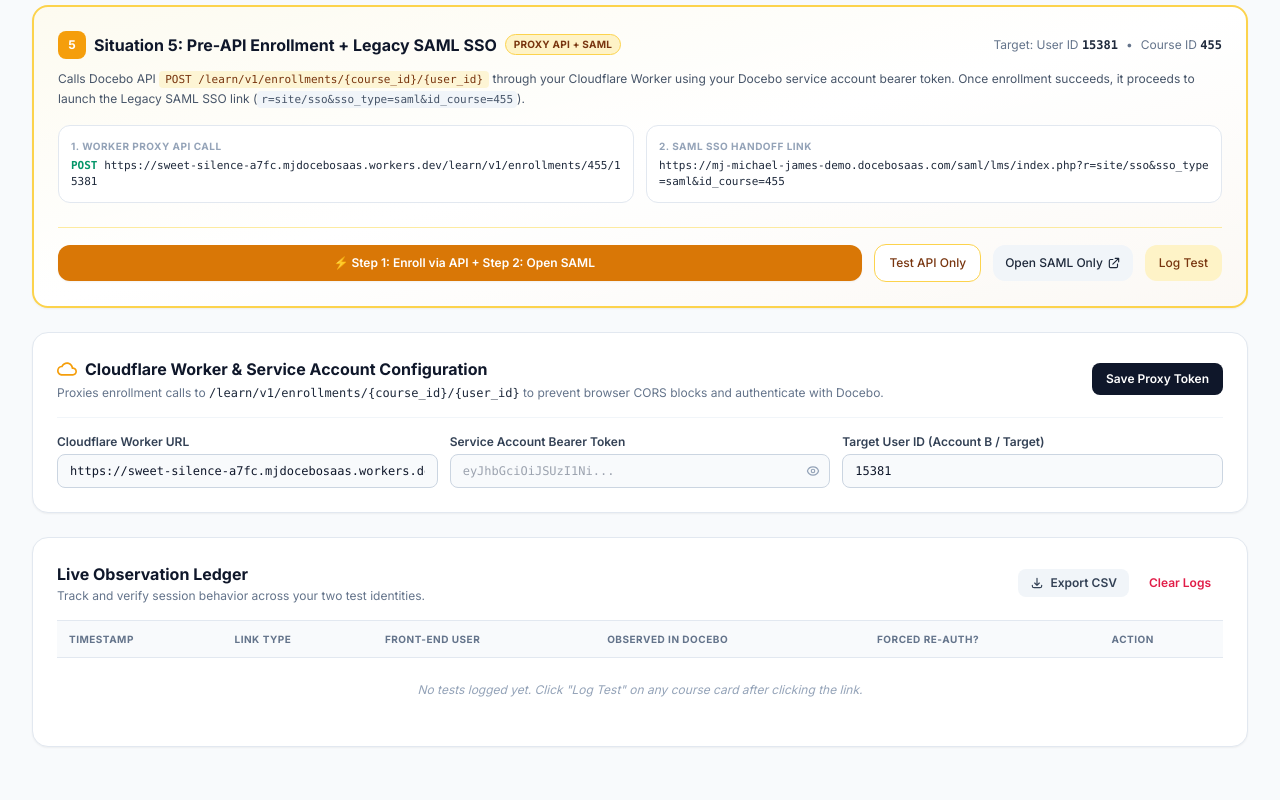
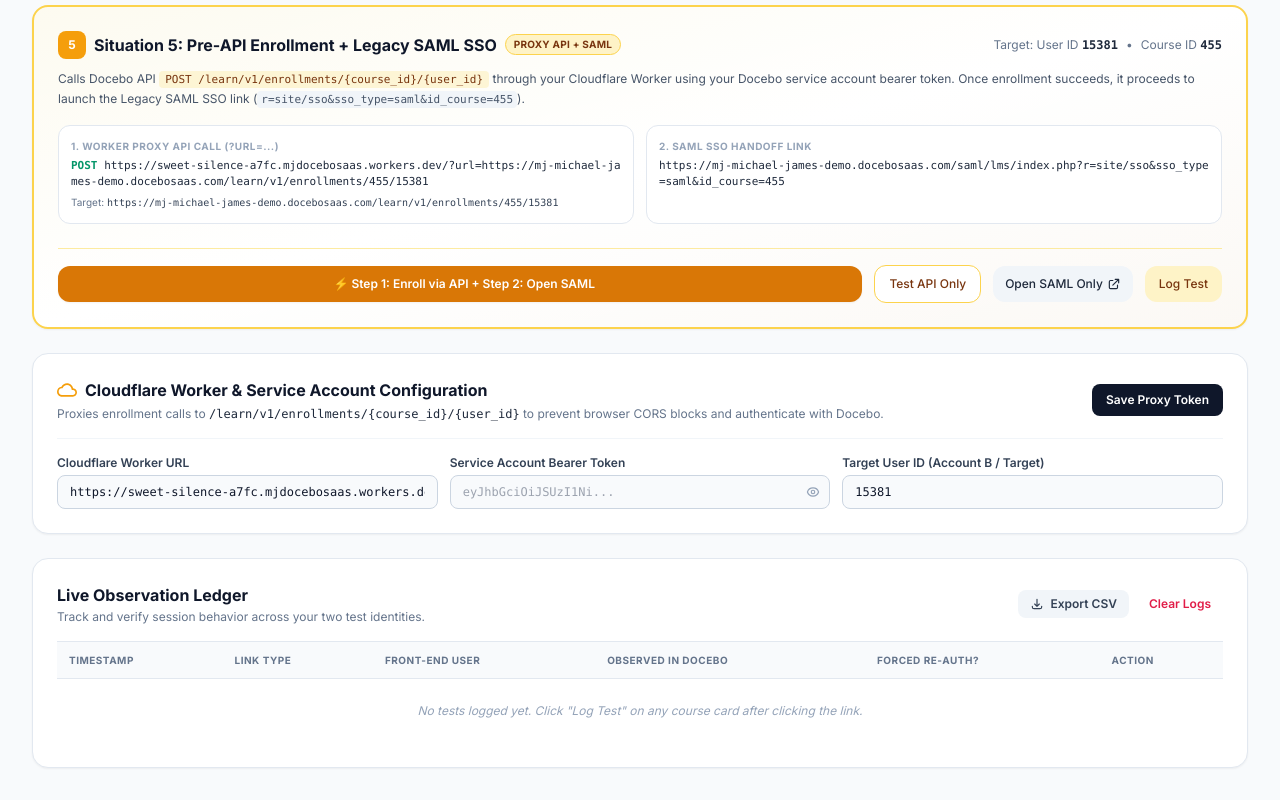
Before and after one commit to MJDocebo/enrollment-sso-link-example, a plain HTML site: page index.html in a window 1280 px wide. Shown: the part 1223-2023 px from the top of the page. Before the commit the page ends 2002 px from the top, so only its background shows below. Drawn offline with nearby package versions, Linux system fonts and the light colour scheme.

Commit message:
fixed incorrect API call with proxy

```diff
--- a/index.html
+++ b/index.html
@@ -552,10 +552,14 @@
                     <div class="mt-4 grid grid-cols-1 md:grid-cols-2 gap-3 text-xs">
                         <div class="bg-white rounded-xl p-3 border border-slate-200 shadow-2xs">
                             <span class="text-[10px] font-bold text-slate-400 uppercase tracking-wider block mb-1">1.
-                                Worker Proxy API Call</span>
+                                Worker Proxy API Call (?url=...)</span>
                             <div class="font-mono text-slate-800 text-[11px] break-all">
                                 <span class="text-emerald-600 font-bold">POST</span> <span
-                                    id="workerApiUrlPreview">https://sweet-silence-a7fc.mjdocebosaas.workers.dev/learn/v1/enrollments/455/15381</span>
+                                    id="workerApiUrlPreview">https://sweet-silence-a7fc.mjdocebosaas.workers.dev/?url=https://mj-michael-james-demo.docebosaas.com/learn/v1/enrollments/455/15381</span>
+                            </div>
+                            <div class="text-[10px] text-slate-500 mt-1">
+                                Target: <span id="doceboDirectApiPreview"
+                                    class="font-mono text-slate-700">https://mj-michael-james-demo.docebosaas.com/learn/v1/enrollments/455/15381</span>
                             </div>
                         </div>
                         <div class="bg-white rounded-xl p-3 border border-slate-200 shadow-2xs">
@@ -911,6 +915,7 @@
             const legacySaml = `https://${c.domain}/saml/lms/index.php?r=site/sso&sso_type=saml&id_course=${c.courseId}`;
             const targetUser = c.targetUserId || appState.accounts[appState.activeAccount].userId || '15381';
             const cleanWorker = (c.workerUrl || 'https://sweet-silence-a7fc.mjdocebosaas.workers.dev').replace(/\/+$/, '');
+            const doceboApiUrl = `https://${c.domain}/learn/v1/enrollments/${c.courseId}/${targetUser}`;
 
             return {
                 // 1. Standard course link
@@ -923,7 +928,9 @@
                 link4: `https://${c.domain}/${c.eeFolder}/lms/index.php?r=site/sso&sso_type=saml&sso_auth_mode=oauth2&sso_target=hydra&id_course=${c.courseId}`,
                 // 5. Situation 5 SAML Link & API Worker Route
                 link5: legacySaml,
-                workerApiUrl: `${cleanWorker}/learn/v1/enrollments/${c.courseId}/${targetUser}`
+                doceboApiUrl: doceboApiUrl,
+                workerApiUrl: `${cleanWorker}/?url=${encodeURIComponent(doceboApiUrl)}`,
+                workerApiDisplay: `${cleanWorker}/?url=${doceboApiUrl}`
             };
         }
 
@@ -937,7 +944,11 @@
             document.getElementById('urlPreview3').innerText = urls.link3;
             document.getElementById('urlPreview4').innerText = urls.link4;
             document.getElementById('urlPreview5').innerText = urls.link5;
-            document.getElementById('workerApiUrlPreview').innerText = urls.workerApiUrl;
+            document.getElementById('workerApiUrlPreview').innerText = urls.workerApiDisplay;
+            const directPreview = document.getElementById('doceboDirectApiPreview');
+            if (directPreview) {
+                directPreview.innerText = urls.doceboApiUrl;
+            }
 
             // Update button hrefs
             document.getElementById('btnLaunch1').href = urls.link1;
@@ -1001,17 +1012,18 @@
             btnText.innerText = "Calling Worker API...";
             alertBox.classList.remove('hidden');
             alertBox.className = "mt-3 p-3 rounded-xl border text-xs font-mono bg-amber-50 border-amber-200 text-amber-900";
-            alertBox.innerHTML = `<strong>Executing Step 1:</strong> POST ${urls.workerApiUrl}...`;
+            alertBox.innerHTML = `<strong>Executing Step 1:</strong> POST ${urls.workerApiDisplay}...`;
 
             responseBox.classList.remove('hidden');
             statusBadge.innerText = 'Calling Worker...';
             statusBadge.className = 'text-[10px] px-2 py-0.5 rounded bg-amber-500/20 text-amber-300';
-            responseBody.innerText = `Dispatching Enrollment request:\nWorker: ${workerUrl}\nMethod: POST\nTarget Path: /learn/v1/enrollments/${courseId}/${targetUserId}\nBearer Auth: ${bearerToken ? 'Bearer [PRESENT]' : '[NONE PROVIDED]'}\nTimestamp: ${new Date().toISOString()}`;
+            responseBody.innerText = `Dispatching Enrollment request via Cloudflare Worker Proxy:\nWorker Endpoint: ${workerUrl}\nTarget Docebo URL: ${urls.doceboApiUrl}\nProxy URL: ${urls.workerApiDisplay}\nMethod: POST\nBearer Auth: ${bearerToken ? 'Bearer [PRESENT]' : '[NONE PROVIDED]'}\nTimestamp: ${new Date().toISOString()}`;
 
             try {
-                // Build request: Send headers so the worker can proxy directly or forward payload
+                // Construct target Docebo API URL and forward via Cloudflare worker query parameter (?url=)
                 const cleanBase = workerUrl.replace(/\/+$/, '');
-                const targetEndpoint = `${cleanBase}/learn/v1/enrollments/${courseId}/${targetUserId}`;
+                const targetDoceboEndpoint = `https://${appState.config.domain}/learn/v1/enrollments/${courseId}/${targetUserId}`;
+                const targetEndpoint = `${cleanBase}/?url=${encodeURIComponent(targetDoceboEndpoint)}`;
 
                 const headers = {
                     'Content-Type': 'application/json'
@@ -1062,9 +1074,9 @@
             } catch (err) {
                 statusBadge.innerText = 'Network / CORS Error';
                 statusBadge.className = 'text-[10px] px-2 py-0.5 rounded bg-rose-500/20 text-rose-300';
-                responseBody.innerText = `Fetch Error: ${err.message}\n\nTroubleshooting:\n1. Ensure Cloudflare worker handles CORS with 'Access-Control-Allow-Origin: *' and OPTIONS preflight.\n2. Ensure worker forwards or attaches Authorization header to Docebo.`;
+                responseBody.innerText = `Fetch Error: ${err.message}\n\nTroubleshooting:\n1. Verify worker handles preflight OPTIONS and adds 'Access-Control-Allow-Origin: *'.\n2. Verify worker forwards the Authorization header to Docebo.`;
                 alertBox.className = "mt-3 p-3 rounded-xl border text-xs font-mono bg-amber-50 border-amber-300 text-amber-900";
-                alertBox.innerHTML = `<div><strong>Worker Call Note:</strong> ${err.message}. If CORS blocked, verify worker headers. Launching SAML Link anyway...</div>`;
+                alertBox.innerHTML = `<div><strong>Worker Call Note:</strong> ${err.message}. Launching SAML Link anyway...</div>`;
 
                 if (launchSamlAfter) {
                     window.open(urls.link5, '_blank', 'noopener,noreferrer');
```
